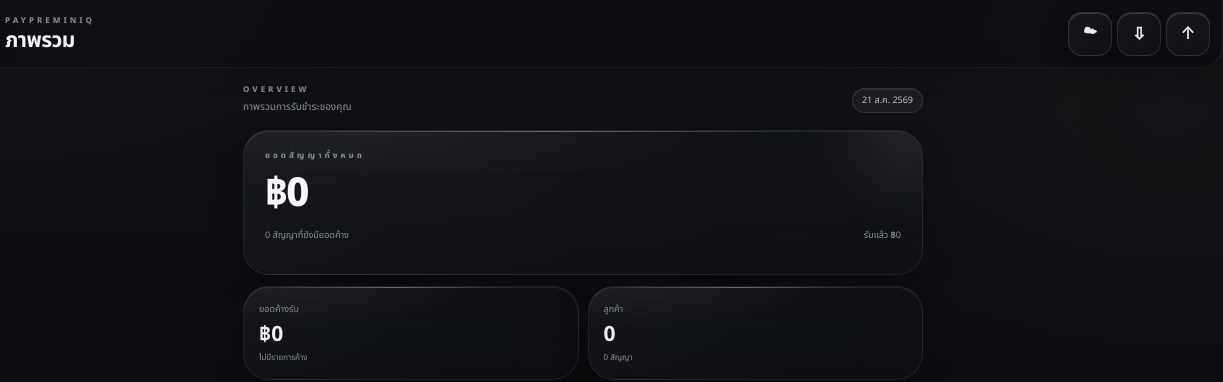
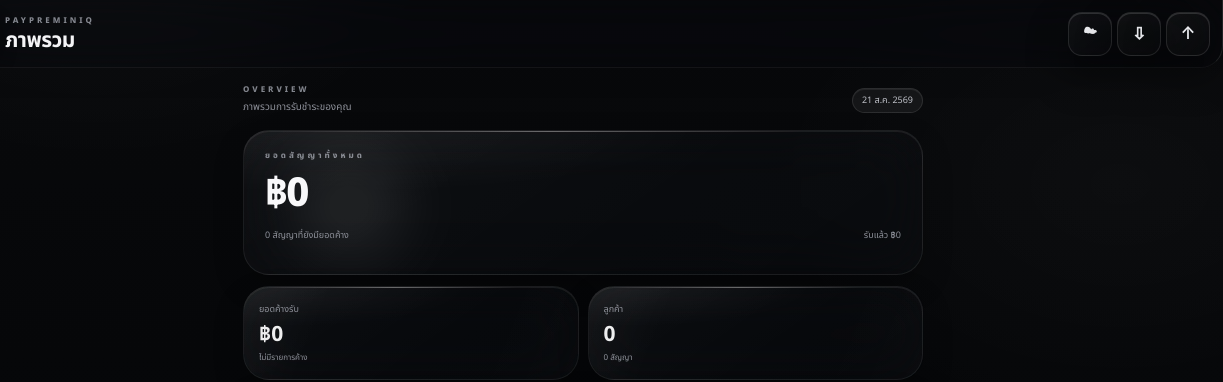
Before and after one commit to eknutthasakpetluanoio-rgb/PayNest-v1, a plain HTML site: page index.html in a window 1280 px wide. Shown: the top 382 px of the page, 57-1280 px from the left. Drawn offline with Linux system fonts and the light colour scheme.

Commit message:
Add files via upload

```diff
--- a/style.css
+++ b/style.css
@@ -464,3 +464,76 @@
   backdrop-filter:blur(32px) saturate(140%);
   -webkit-backdrop-filter:blur(32px) saturate(140%);
 }
+
+/* =========================================================
+   PAYPREMINIQ — PIANO BLACK / CLEAR LIQUID GLASS
+   LOCKED VISUAL DIRECTION — visual only
+   Deep black environment, clear glass, neutral refraction.
+========================================================= */
+:root{
+  --bg:#050608;
+  --glass-clear:rgba(255,255,255,.028);
+  --glass-clear-2:rgba(255,255,255,.042);
+  --glass-reflect:rgba(255,255,255,.085);
+}
+
+html{background:#050608}
+body{
+  background:
+    radial-gradient(520px 360px at 12% -8%,rgba(255,255,255,.035),transparent 68%),
+    radial-gradient(500px 340px at 92% 18%,rgba(255,255,255,.022),transparent 72%),
+    radial-gradient(620px 460px at 50% 112%,rgba(255,255,255,.018),transparent 72%),
+    linear-gradient(180deg,#08090b 0%,#050608 52%,#030406 100%);
+}
+body::before{
+  background:
+    radial-gradient(300px 210px at 20% 34%,rgba(255,255,255,.018),transparent 72%),
+    radial-gradient(360px 240px at 80% 65%,rgba(255,255,255,.014),transparent 74%);
+}
+
+.card,.settings-card,.search-wrap,.form-note,.payment-summary,
+.detail-status,.note-box,.subtle-box,.customer-detail div,
+.detail-grid div,.status-summary,.payment-row{
+  border-color:rgba(255,255,255,.095);
+  background:
+    radial-gradient(120% 90% at 14% 0%,rgba(255,255,255,.045),transparent 44%),
+    linear-gradient(145deg,rgba(255,255,255,.030),rgba(255,255,255,.012) 58%,rgba(255,255,255,.007));
+  box-shadow:inset 0 1px 0 rgba(255,255,255,.085),0 18px 42px rgba(0,0,0,.42);
+  backdrop-filter:blur(30px) saturate(155%);
+  -webkit-backdrop-filter:blur(30px) saturate(155%);
+}
+.card::after,.settings-card::after,.search-wrap::after,.contract-card::after{
+  content:"";position:absolute;inset:0;pointer-events:none;border-radius:inherit;
+  background:linear-gradient(112deg,rgba(255,255,255,.035),transparent 24%,transparent 72%,rgba(255,255,255,.012));
+  mix-blend-mode:screen;
+}
+
+.topbar,.bottom-nav,.icon-btn{
+  background:linear-gradient(145deg,rgba(255,255,255,.038),rgba(255,255,255,.010));
+  border-color:rgba(255,255,255,.115);
+  box-shadow:inset 0 1px 0 rgba(255,255,255,.14),0 18px 42px rgba(0,0,0,.46);
+  backdrop-filter:blur(34px) saturate(165%);
+  -webkit-backdrop-filter:blur(34px) saturate(165%);
+}
+.bottom-nav{background:linear-gradient(145deg,rgba(255,255,255,.040),rgba(255,255,255,.009));}
+.nav-item.active{background:rgba(255,255,255,.042);border-color:rgba(255,255,255,.075)}
+
+.fab{
+  background:radial-gradient(circle at 30% 18%,rgba(255,255,255,.115),rgba(255,255,255,.040) 44%,rgba(255,255,255,.012) 100%);
+  border-color:rgba(255,255,255,.16);
+  box-shadow:inset 0 1px 0 rgba(255,255,255,.20),0 18px 40px rgba(0,0,0,.52),0 0 0 1px rgba(255,255,255,.025);
+  backdrop-filter:blur(30px) saturate(165%);
+  -webkit-backdrop-filter:blur(30px) saturate(165%);
+}
+.fab::after{background:rgba(255,255,255,.095)}
+.hero:after{background:radial-gradient(circle,rgba(255,255,255,.10),transparent 68%)}
+
+/* Product cards: make the real product artwork more prominent without cropping. */
+.product-thumb,.product-thumb-small{width:58px;height:58px;flex-basis:58px;border-radius:16px;background:rgba(255,255,255,.018);border-color:rgba(255,255,255,.075);box-shadow:inset 0 1px 0 rgba(255,255,255,.06),0 9px 22px rgba(0,0,0,.34)}
+.product-thumb img{width:100%;height:100%;object-fit:contain;padding:3px}
+.contract-title-wrap{gap:11px}
+
+/* Restore a distinct readable tone for the next-installment amount. */
+.contract-info span:last-child{color:#cfd2d8;font-weight:700}
+
+.installment-row{background:linear-gradient(145deg,rgba(255,255,255,.032),rgba(255,255,255,.010));border-color:rgba(255,255,255,.10);backdrop-filter:blur(28px) saturate(155%);-webkit-backdrop-filter:blur(28px) saturate(155%)}
```
